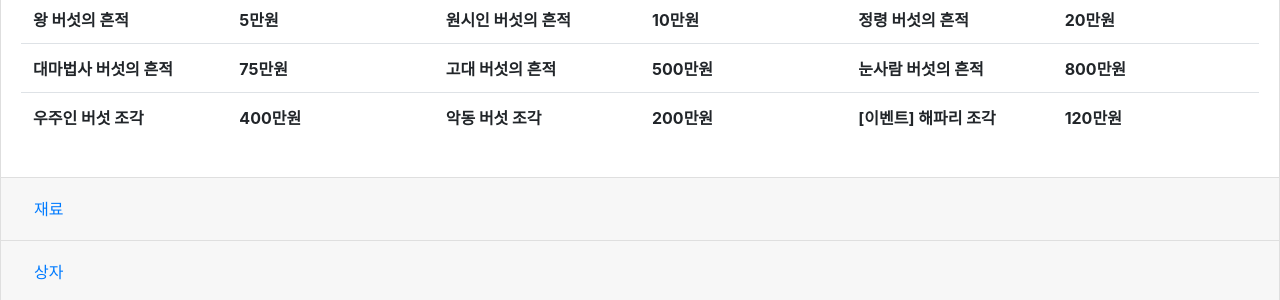
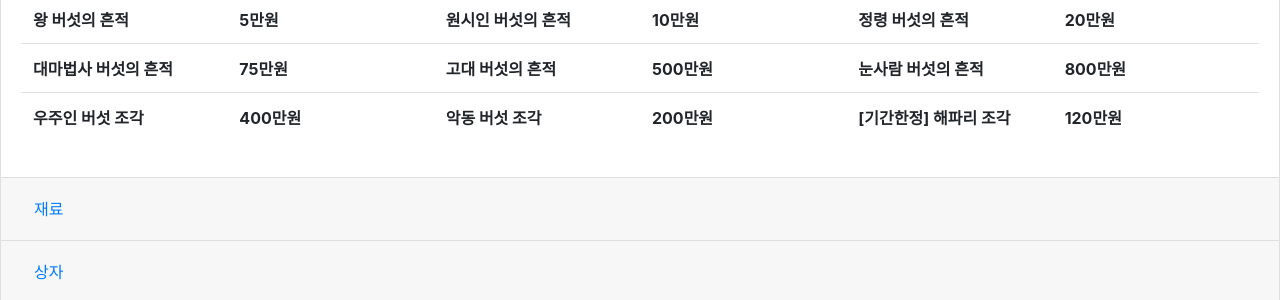
Before and after one commit to DetegiCE/detegice.github.io, a Jekyll site: the page built from kit/2020-09-08-kit-sise.md, in a window 1280 px wide. Shown: the part 348-648 px from the top of the page. Built offline with Jekyll 4.4.1, drawn with Linux system fonts in a browser that asks for light colours.

Commit message:
Update 2020-09-08-kit-sise.md

```diff
--- a/kit/2020-09-08-kit-sise.md
+++ b/kit/2020-09-08-kit-sise.md
@@ -193,7 +193,7 @@
                   <th scope="row"><a id="jg7"></a></th>
                   <th scope="row">악동 버섯 조각</th>
                   <th scope="row"><a id="jg8"></a></th>
-                  <th scope="row">[이벤트] 해파리 조각</th>
+                  <th scope="row">[기간한정] 해파리 조각</th>
                   <th scope="row"><a id="jg9"></a></th>
               </tr>
               </tbody>
@@ -325,7 +325,7 @@
                   <tr>
                     <th scope="row">챕터 5 상자</th>
                     <th scope="row"><a id="sj13"></a></th>
-                    <th scope="row">[이벤트] 해파리 상자</th>
+                    <th scope="row">[기간한정] 해파리 상자</th>
                     <th scope="row"><a id="sj14"></a></th>
                     <th scope="row"></th>
                     <th scope="row"></th>
@@ -386,7 +386,7 @@
                     <th scope="row"><a id="bs10"></a></th>
                     <th scope="row">SSS (귀부인)</th>
                     <th scope="row"><a id="bs11"></a></th>
-                    <th scope="row">[이벤트] 해파리</th>
+                    <th scope="row">[기간한정] 해파리</th>
                     <th scope="row"><a id="bs12"></a></th>
                   </tr>
                   <tr>
```
